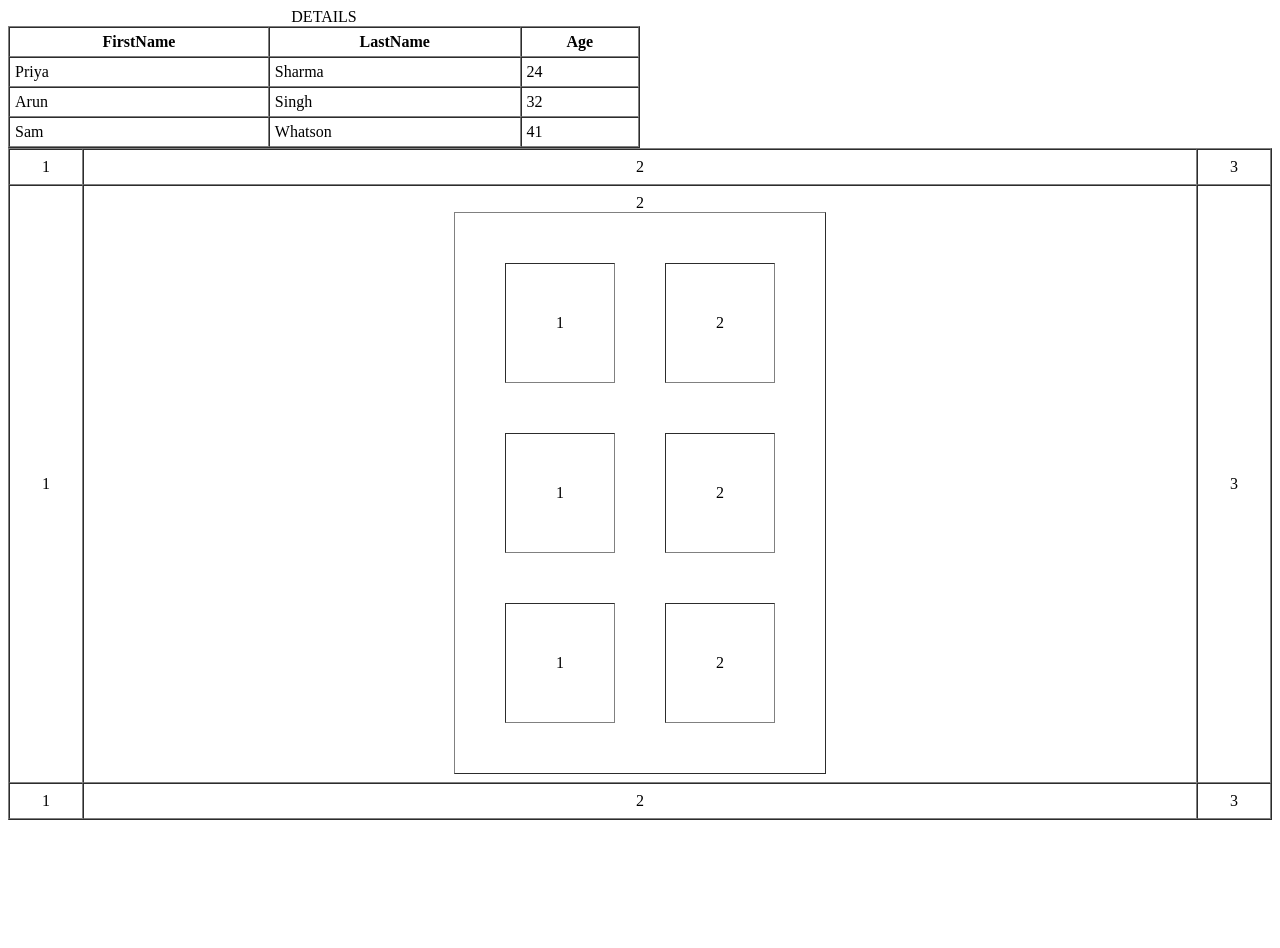
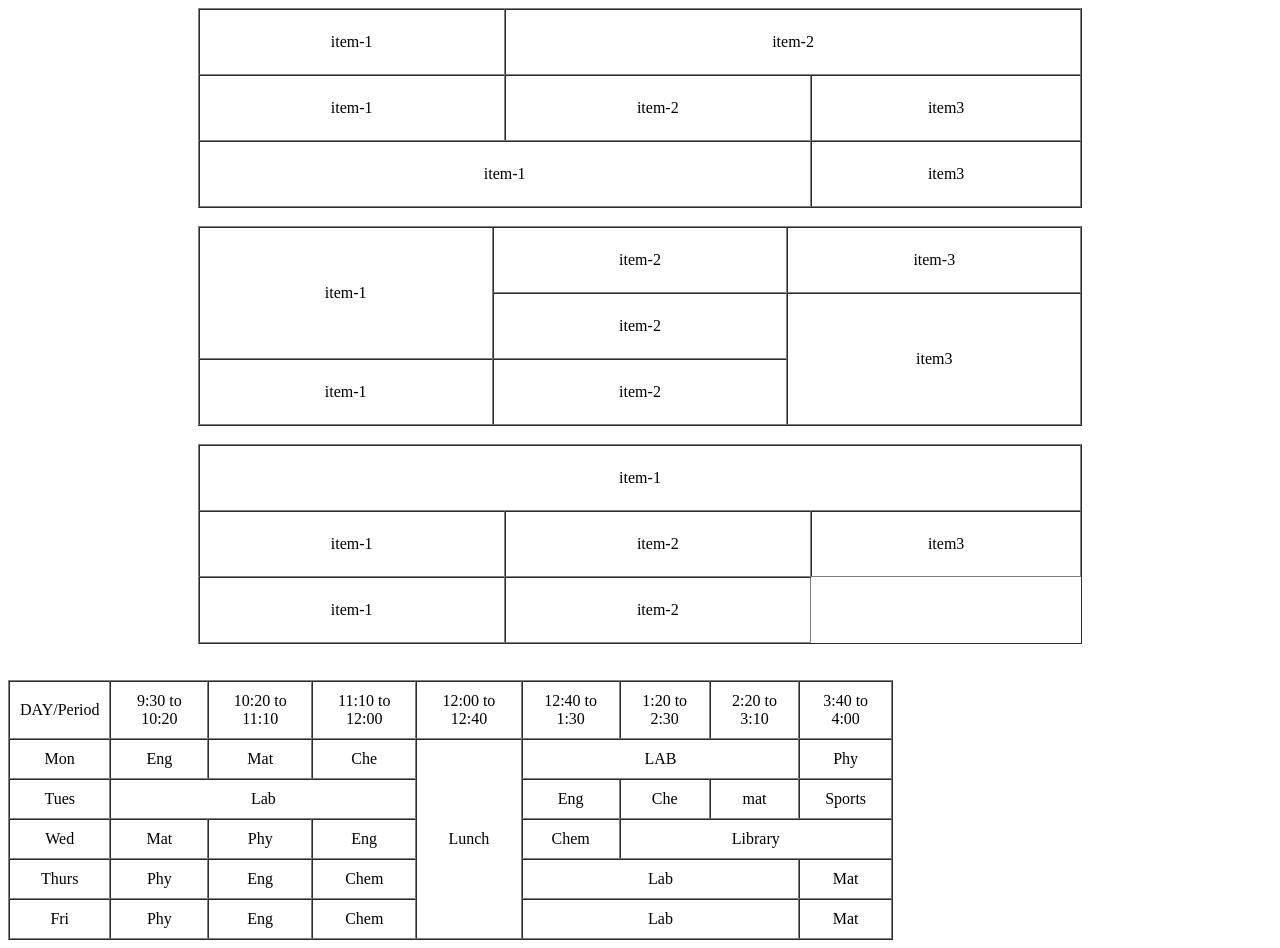
Before and after one commit to rupasritata/HTML_REPO, a plain HTML site: page images_assignment/table.html in a window 1280 px wide. Before the commit the page ends 828 px from the top, so only its background shows below. Drawn offline with Linux system fonts and the light colour scheme.

Commit message:
Add files via upload

```diff
--- a/images_assignment/table.html
+++ b/images_assignment/table.html
@@ -1,4 +1,12 @@
-<table border ="1" width="50%" cellspacing="0" cellpadding="5" contenteditable="True">
+<!DOCTYPE html>
+<html lang="en">
+<head>
+    <meta charset="UTF-8">
+    <meta name="viewport" content="width=device-width, initial-scale=1.0">
+    <title>Rowspan and colspan</title>
+</head>
+<body>
+    <!-- <table border ="1" width="50%" cellspacing="0" cellpadding="5" contenteditable="True">
         <caption>
             DETAILS
         </caption>
@@ -55,4 +63,129 @@
             <td>2</td>
             <td>3</td>
         </tr>
-    </table>
+    </table> -->
+   <table border="1" align="center" cellspacing="0" width="70%" height="200">
+    <tr align="center">
+        <td>item-1</td>
+        <td colspan="2">item-2</td>
+        <!-- <td>item-3</td> -->
+    </tr>
+    <tr align="center">
+        <td>item-1</td>
+        <td>item-2</td>
+        <td>item3</td>
+    </tr>
+    <tr align="center">
+        <td colspan="2">item-1</td>
+        <!-- <td>item-2</td> -->
+        <td>item3</td>
+    </tr>
+   </table><br>
+    <table border="1" align="center" cellspacing="0" width="70%" height="200">
+    <tr align="center">
+        <td rowspan="2">item-1</td>
+        <td>item-2</td>
+        <td>item-3</td>
+    </tr>
+    <tr align="center" >
+        <!-- <td>item-1</td> -->
+        <td>item-2</td>
+        <td rowspan="2">item3</td>
+    </tr>
+    <tr align="center">
+        <td>item-1</td>
+        <td>item-2</td>
+        <!-- <td>item3</td> -->
+    </tr>
+   </table><br>
+    <table border="1" align="center" cellspacing="0" width="70%" height="200">
+    <tr align="center">
+        <td colspan="3">item-1</td>
+        <!-- <td>item-2</td>
+        <td>item-3</td> -->
+    </tr>
+    <tr align="center" >
+        <td>item-1</td>
+        <td>item-2</td>
+        <td >item3</td>
+    </tr>
+    <tr align="center">
+        <td>item-1</td>
+        <td rowspan="2">item-2</td>
+        <!-- <td>item3</td> -->
+    </tr>
+   </table>
+   <br><br>
+
+   <table border="1" cellpadding="10" cellspacing="0" height="200" width="70%">
+    <tr align="center">
+        <td>DAY/Period</td>
+        <td>9:30 to 10:20</td>
+        <td>10:20 to 11:10</td>
+        <td>11:10 to 12:00</td>
+        <td>12:00 to 12:40</td>
+        <td>12:40 to 1:30</td>
+        <td>1:20 to 2:30</td>
+        <td>2:20 to 3:10</td>
+        <td>3:40 to 4:00</td>
+    </tr>
+    <tr align="center">
+        <td>Mon</td>
+        <td>Eng</td>
+        <td>Mat</td>
+        <td>Che</td>
+        <td rowspan="5">Lunch</td>
+        <td colspan="3">LAB</td>
+        <!-- <td></td>
+        <td></td> -->
+        <td>Phy</td>
+    </tr>
+    <tr align="center">
+        <td>Tues</td>
+        <td colspan="3">Lab</td>
+        <!-- <td></td>
+        <td></td> -->
+        <!-- <td ></td> -->
+        <td>Eng</td>
+        <td>Che</td>
+        <td>mat</td>
+        <td>Sports</td>
+    </tr>
+    <tr align="center">
+        <td>Wed</td>
+        <td>Mat</td>
+        <td>Phy</td>
+        <td>Eng</td>
+        <!-- <td></td> -->
+        <td>Chem</td>
+        <td colspan="3">Library</td>
+        <!-- <td></td>
+        <td></td> -->
+    </tr>
+    <tr align="center">
+        <td>Thurs</td>
+        <td>Phy</td>
+        <td>Eng</td>
+        <td>Chem</td>
+        <!-- <td></td> -->
+        <td colspan="3">Lab</td>
+        <!-- <td></td>
+        <td></td> -->
+        <td>Mat</td>
+    </tr>
+    <tr align="center">
+        <td>Fri</td>
+        <td>Phy</td>
+        <td>Eng</td>
+        <td>Chem</td>
+        <!-- <td></td> -->
+        <td colspan="3">Lab</td>
+        <!-- <td></td>
+        <td></td> -->
+        <td>Mat</td>
+    </tr>
+   </table>
+
+
+</body>
+</html>
```
Also changed, not shown: images_assignment/alphabet_table.html (added, +44 -0 lines).
